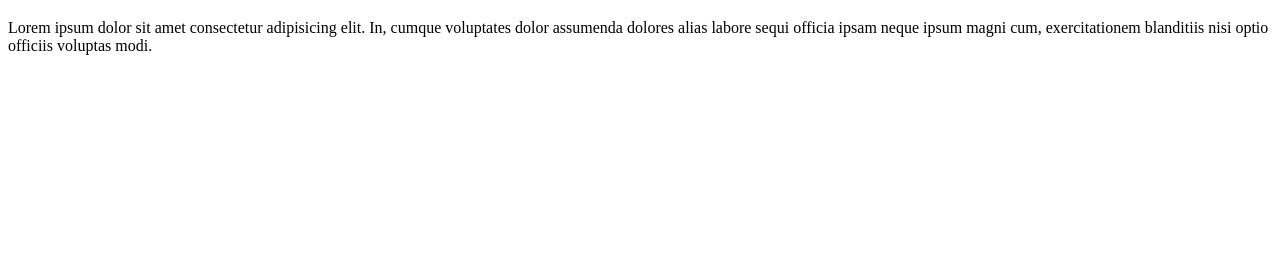
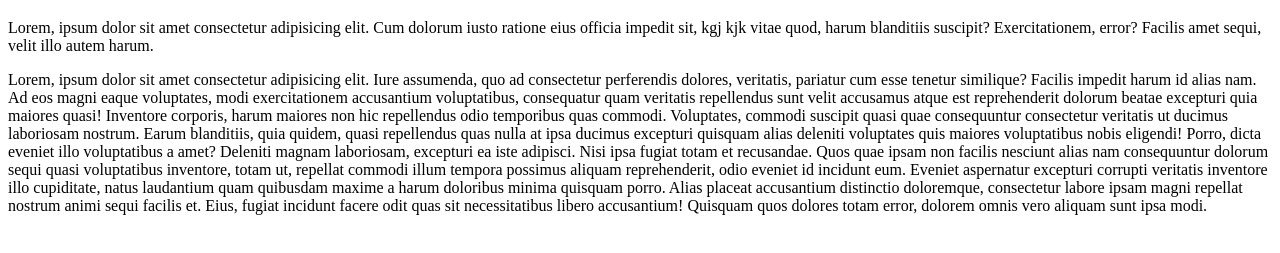
Before and after one commit to mudasirahmed100/git-exp-beginner, a plain HTML site: page index.html in a window 1280 px wide. Shown: the part 61-314 px from the top of the page. Drawn offline with Linux system fonts and the light colour scheme.

Commit message:
one extra para

```diff
--- a/index.html
+++ b/index.html
@@ -10,8 +10,27 @@
 <body>
 
     <h1>hello world</h1>
-    <p>Lorem ipsum dolor sit amet consectetur adipisicing elit. In, cumque voluptates dolor assumenda dolores alias
-        labore sequi officia ipsam neque ipsum magni cum, exercitationem blanditiis nisi optio officiis voluptas modi.
+    <p>Lorem, ipsum dolor sit amet consectetur adipisicing elit. Cum dolorum iusto ratione eius officia impedit sit,
+        kgj kjk vitae quod, harum blanditiis suscipit? Exercitationem, error? Facilis amet sequi, velit illo autem
+        harum.
+    </p>
+
+    <p>
+        Lorem, ipsum dolor sit amet consectetur adipisicing elit. Iure assumenda, quo ad consectetur perferendis
+        dolores, veritatis, pariatur cum esse tenetur similique? Facilis impedit harum id alias nam. Ad eos magni eaque
+        voluptates, modi exercitationem accusantium voluptatibus, consequatur quam veritatis repellendus sunt velit
+        accusamus atque est reprehenderit dolorum beatae excepturi quia maiores quasi! Inventore corporis, harum maiores
+        non hic repellendus odio temporibus quas commodi. Voluptates, commodi suscipit quasi quae consequuntur
+        consectetur veritatis ut ducimus laboriosam nostrum. Earum blanditiis, quia quidem, quasi repellendus quas nulla
+        at ipsa ducimus excepturi quisquam alias deleniti voluptates quis maiores voluptatibus nobis eligendi! Porro,
+        dicta eveniet illo voluptatibus a amet? Deleniti magnam laboriosam, excepturi ea iste adipisci. Nisi ipsa fugiat
+        totam et recusandae. Quos quae ipsam non facilis nesciunt alias nam consequuntur dolorum sequi quasi
+        voluptatibus inventore, totam ut, repellat commodi illum tempora possimus aliquam reprehenderit, odio eveniet id
+        incidunt eum. Eveniet aspernatur excepturi corrupti veritatis inventore illo cupiditate, natus laudantium quam
+        quibusdam maxime a harum doloribus minima quisquam porro. Alias placeat accusantium distinctio doloremque,
+        consectetur labore ipsam magni repellat nostrum animi sequi facilis et. Eius, fugiat incidunt facere odit quas
+        sit necessitatibus libero accusantium! Quisquam quos dolores totam error, dolorem omnis vero aliquam sunt ipsa
+        modi.
     </p>
 
 
```
Also changed, not shown: about.html (+2 -0 lines).
